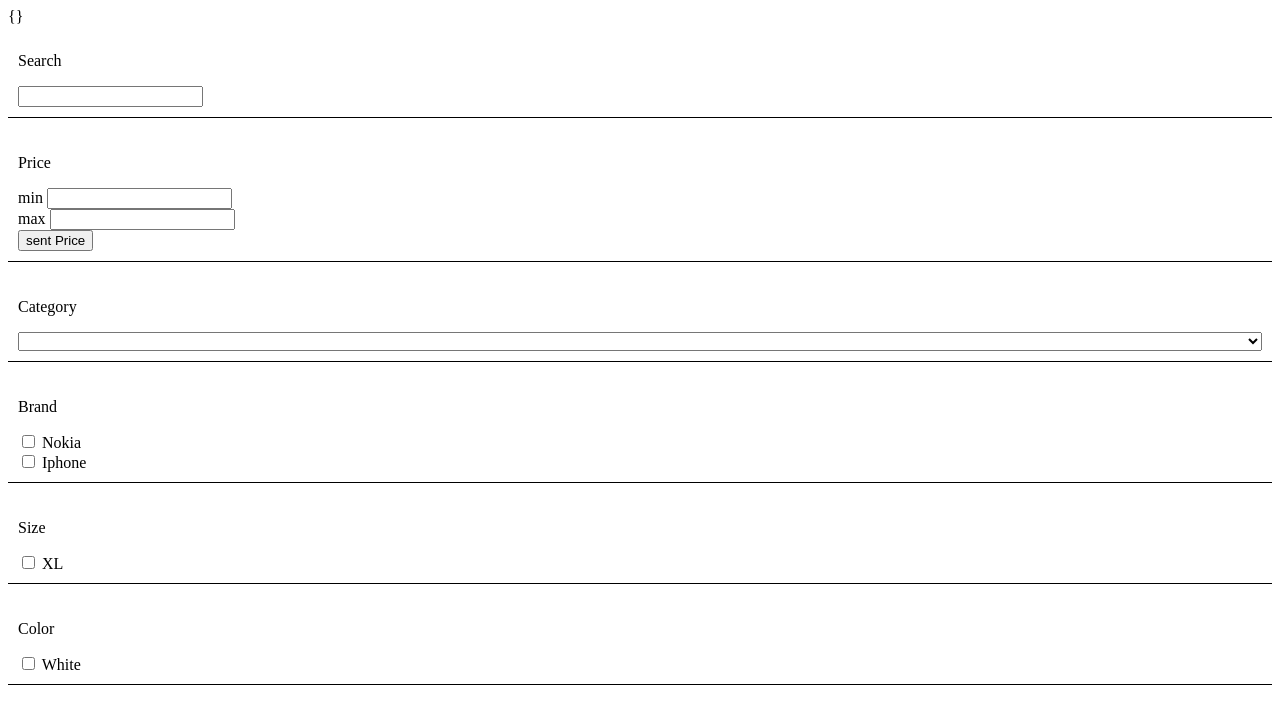
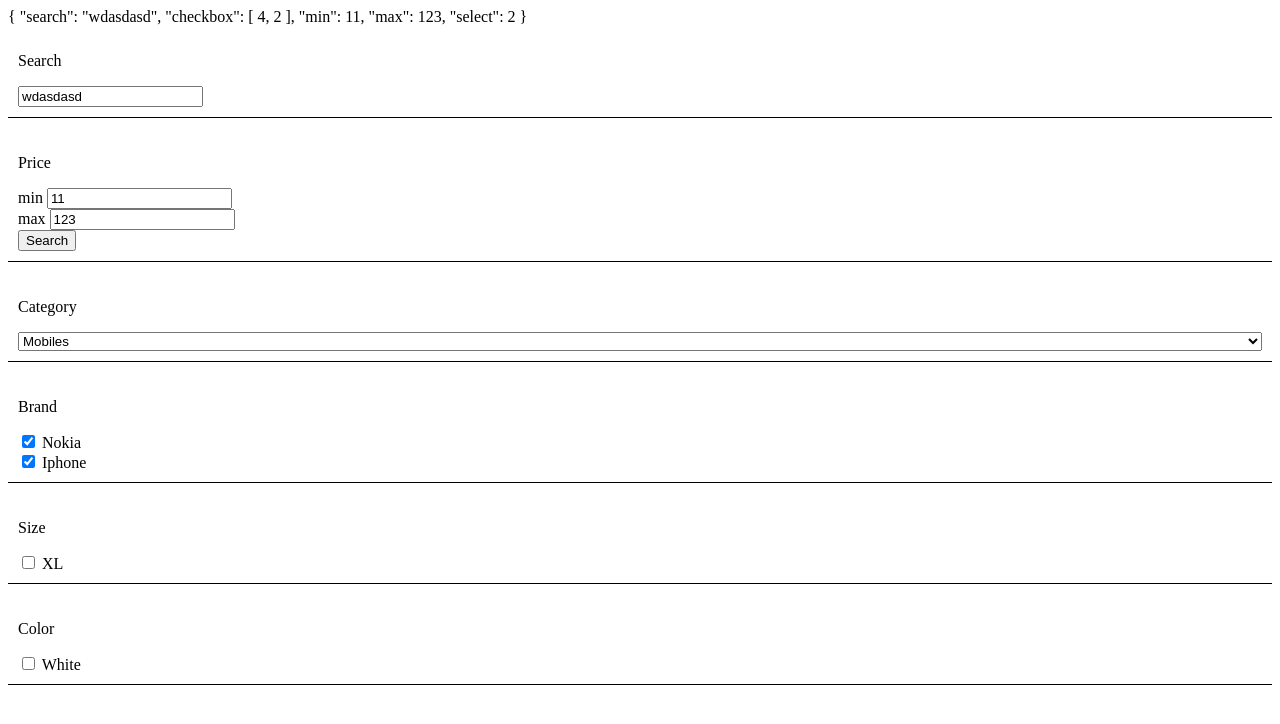
Before and after one commit to MostafaElGamal/vue-dynamic-filters, a Vue app: page / in a window 1280 px wide. Shown: the top 724 px of the page. Built offline with nearby package versions, Linux system fonts and the light colour scheme.

Commit message:
finish method two

```diff
--- a/src/App.vue
+++ b/src/App.vue
@@ -1,11 +1,24 @@
 <template>
   <div id="app">
     {{ testCheckbox }}
+    <div class="filter" v-for="filter in filters" :key="filter.id">
+      <vue-filter
+        selectValue="id"
+        checkboxValue="id"
+        methodType="m2"
+        :filter="filter"
+        :singleFilterValue="testCheckbox"
+        @testMethod="testMethod"
+      ></vue-filter>
+    </div>
+    <!-- {{ test }}
+
     <vue-filter
       :filters="filters"
+      selectValue="id"
       checkboxValue="id"
-      v-model="testCheckbox"
-    ></vue-filter>
+      v-model="test"
+    ></vue-filter> -->
   </div>
 </template>
 
@@ -22,13 +35,18 @@ export default {
       filters: filters,
       test: {},
       testCheckbox: {
-        // min: 1,
-        // max: 21,
-        // search: "asdasd",
-        // checkbox: [2, 4],
-        // select: 2,
+        search: "wdasdasd",
+        checkbox: [4, 2],
+        min: 11,
+        max: 123,
+        select: 2,
       },
     };
+  },
+  methods: {
+    testMethod(value) {
+      this.testCheckbox = value;
+    },
   },
 };
 </script>
--- a/src/vue-filter/Inputs/price.vue
+++ b/src/vue-filter/Inputs/price.vue
@@ -24,7 +24,7 @@
         />
       </div>
       <button type="submit">
-        sent Price
+        {{ buttonName }}
       </button>
     </form>
   </div>
@@ -53,6 +53,10 @@ export default {
       type: String,
       default: "max",
     },
+    buttonName: {
+      type: String,
+      default: "Search",
+    },
   },
   methods: {
     sentMinMax(event) {
--- a/src/vue-filter/filterInputs.vue
+++ b/src/vue-filter/filterInputs.vue
@@ -33,6 +33,7 @@
       :maxLabel="maxLabel"
       :minPriceValueKey="minPriceValueKey"
       :maxPriceValueKey="maxPriceValueKey"
+      :buttonName="buttonName"
       @priceChangeToFilterInputs="priceChangedToIndex"
     />
   </div>
@@ -123,6 +124,10 @@ export default {
       type: String,
       default: "max",
     },
+    buttonName: {
+      type: String,
+      default: "Search",
+    },
   },
   components: {
     checkBox,
--- a/src/vue-filter/index.vue
+++ b/src/vue-filter/index.vue
@@ -1,5 +1,6 @@
 <template>
   <div class="vue-filter">
+    <div class="vue-filter__method-one" v-if="methodType == 'm1'">
       <div
         class="vue-filter__filter-holder"
         v-for="filter in filters"
@@ -26,10 +27,42 @@
           :minLabel="minLabel"
           :maxLabel="maxLabel"
           :maxPriceValueKey="maxPriceValueKey"
+          :buttonName="buttonName"
           @checkboxChangedToVueFilter="sentCheckbox"
           @searchChangedToVueFilter="sentSearch"
           @priceChangedToVueFilter="sentPrice"
         ></filter-inputs>
+      </div>
+    </div>
+    <div class="vue-filter__method-two" v-else>
+      <div class="vue-filter__filter-holder">
+        <p class="vue-filter__title">
+          {{ filter[filterTitleKey] }}
+        </p>
+        <filter-inputs
+          :filterValue="singleFilterValue"
+          :filterType="filter[filterTypeKey]"
+          :options="filter[filterOptionsKey]"
+          :checkboxValue="checkboxValue"
+          :checkboxValueKey="checkboxValueKey"
+          :checkboxCheckName="checkboxCheckName"
+          :checkboxLabelKey="checkboxLabelKey"
+          :selectCheckName="selectCheckName"
+          :selectValue="selectValue"
+          :selectValueKey="selectValueKey"
+          :selectDisplayNameKey="selectDisplayNameKey"
+          :searchValueKey="searchValueKey"
+          :searchCheckName="searchCheckName"
+          :priceCheckName="priceCheckName"
+          :minLabel="minLabel"
+          :maxLabel="maxLabel"
+          :maxPriceValueKey="maxPriceValueKey"
+          :buttonName="buttonName"
+          @checkboxChangedToVueFilter="sentCheckbox"
+          @searchChangedToVueFilter="sentSearch"
+          @priceChangedToVueFilter="sentPrice"
+        ></filter-inputs>
+      </div>
     </div>
   </div>
 </template>
@@ -49,9 +82,12 @@ export default {
     },
     value: {
       type: Object,
-      required: true,
     },
 
+    singleFilterValue: {
+      type: Object,
+      default: () => ({}),
+    },
     // Methods Api's
     methodType: {
       type: String,
@@ -143,16 +179,33 @@ export default {
       type: String,
       default: "max",
     },
+    buttonName: {
+      type: String,
+      default: "Search",
+    },
   },
   components: {
     filterInputs,
   },
+  computed: {
+    checkFirstMethod() {
+      return this.methodType == "m1";
+    },
+  },
   methods: {
     sentInput() {
+      if (this.checkFirstMethod) {
         this.$emit("input", { ...this.value });
+      } else {
+        this.$emit("testMethod", { ...this.singleFilterValue });
+      }
     },
     filterValueAndKey(valueKey) {
+      if (this.checkFirstMethod) {
         return [this.value, valueKey];
+      } else {
+        return [this.singleFilterValue, valueKey];
+      }
     },
     deleteEmptyFilter(filterCondition, valueKey) {
       let [value] = this.filterValueAndKey();
@@ -171,17 +224,15 @@ export default {
       this.checkIfEmptyAndSent(value[searchValueKey], searchValueKey);
     },
     sentPrice({ min, max }) {
-      this.value[this.minPriceValueKey] = min;
-      this.value[this.maxPriceValueKey] = max;
-
-      this.checkIfEmptyAndSent(
-        this.value[this.minPriceValueKey],
+      let maxPriceValueKey = this.maxPriceValueKey;
+      let [value, minPriceValueKey] = this.filterValueAndKey(
         this.minPriceValueKey,
       );
-      this.checkIfEmptyAndSent(
-        this.value[this.maxPriceValueKey],
-        this.maxPriceValueKey,
-      );
+      value[minPriceValueKey] = min;
+      value[maxPriceValueKey] = max;
+
+      this.checkIfEmptyAndSent(value[minPriceValueKey], minPriceValueKey);
+      this.checkIfEmptyAndSent(value[maxPriceValueKey], maxPriceValueKey);
     },
     sentCheckbox(selectedCheckbox) {
       let [value, checkboxValueKey] = this.filterValueAndKey(
```
Lines whose indentation alone changed are shown as unchanged.
